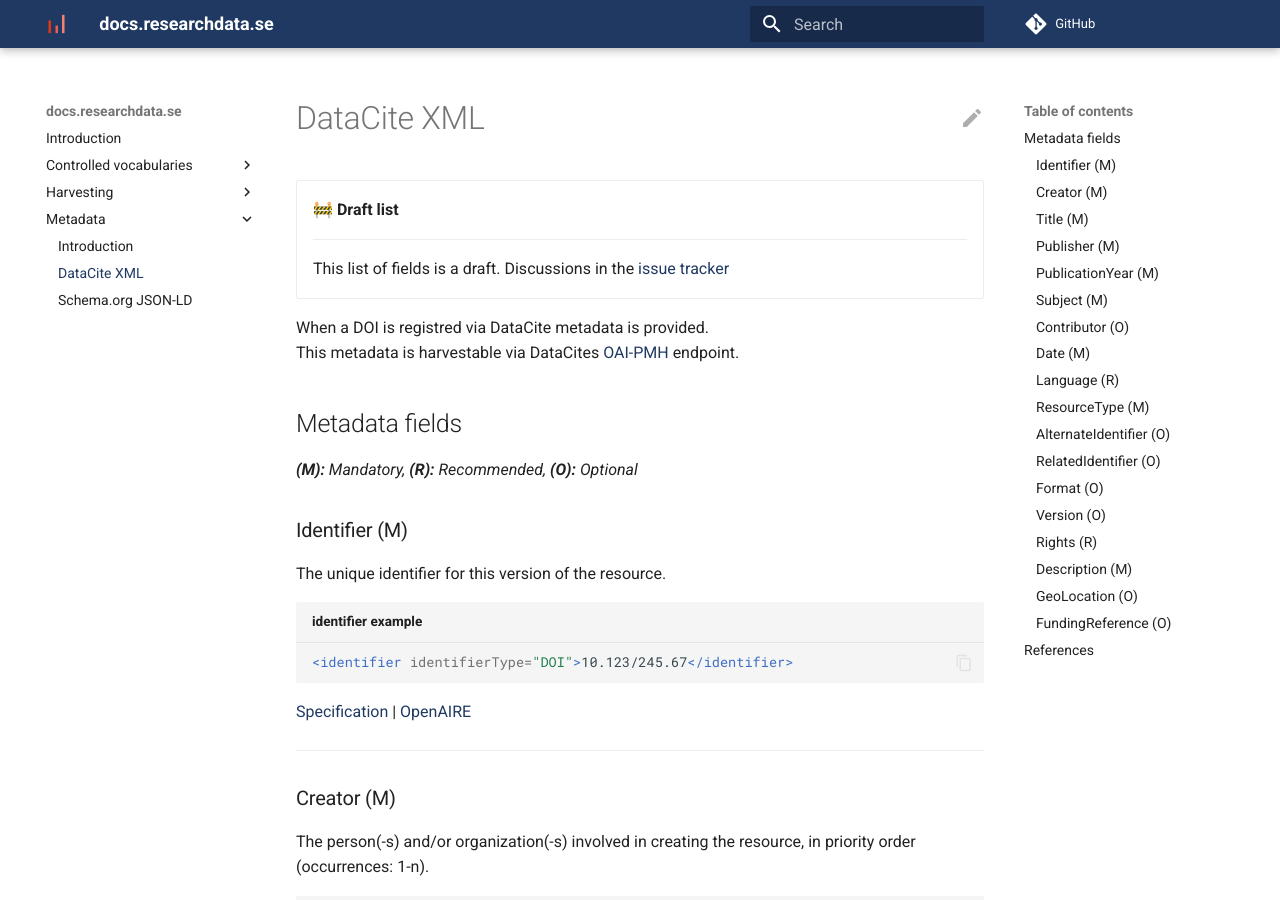
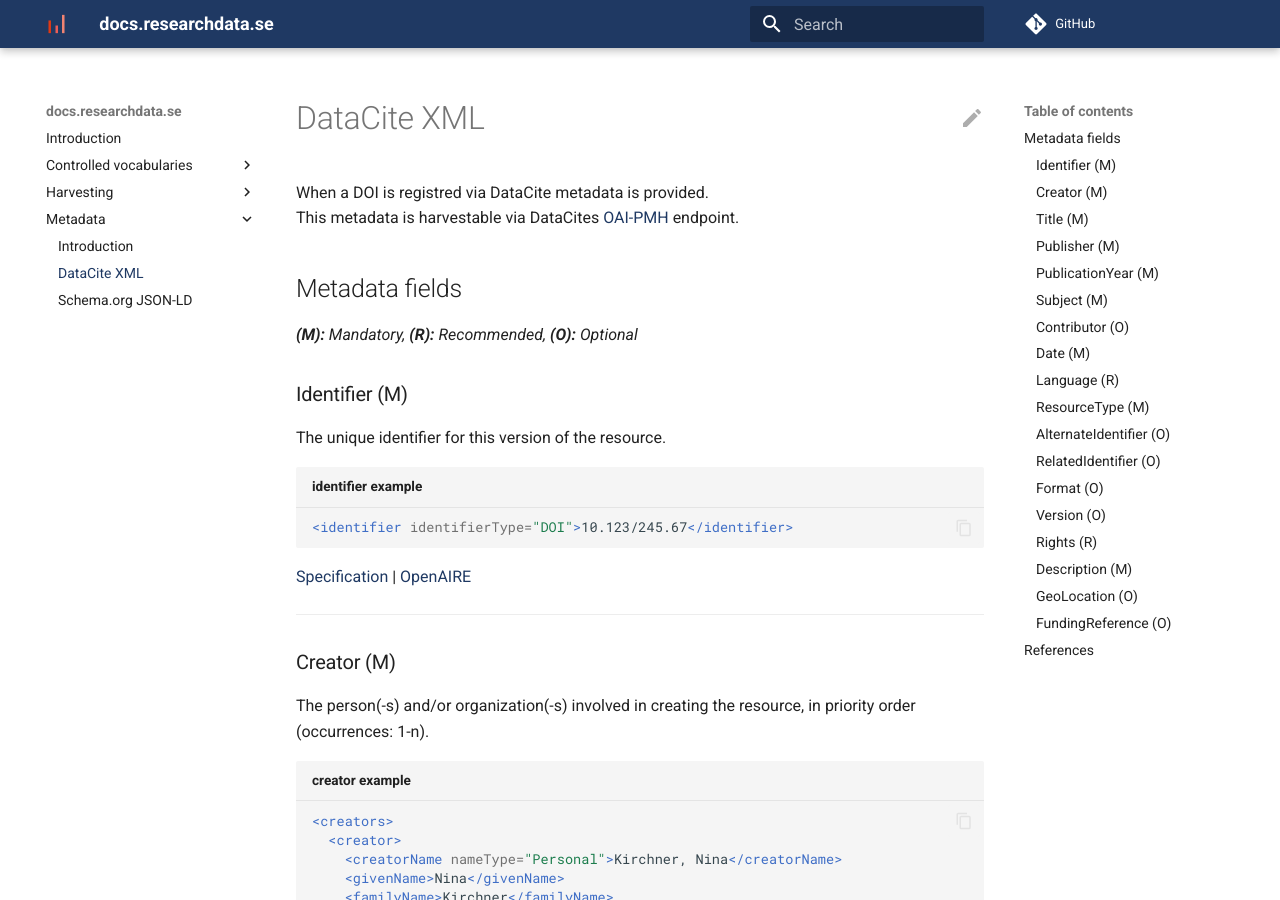
Before and after one commit to researchdata-se/docs.researchdata.se, an MkDocs documentation site: the page built from docs/metadata/datacite-xml.md, in a window 1280 px wide and 900 px high. Built offline with MkDocs 1.6.1 and Material for MkDocs 9.7.7, drawn with Linux system fonts in a browser that asks for light colours; comment, search, counter and statistics services are not loaded.

Commit message:
remove in progress note

```diff
--- a/docs/metadata/datacite-xml.md
+++ b/docs/metadata/datacite-xml.md
@@ -1,13 +1,4 @@
 # DataCite XML
-
-<div class="grid cards" markdown>
--   🚧 __Draft list__
-
-    ---
-
-    This list of fields is a draft.
-    Discussions in the [issue tracker](https://github.com/researchdata-se/docs.researchdata.se/issues/1)
-</div>
 
 When a DOI is registred via DataCite metadata is provided.
 This metadata is harvestable via DataCites [OAI-PMH](../harvesting/oai-pmh.md) endpoint.
```
